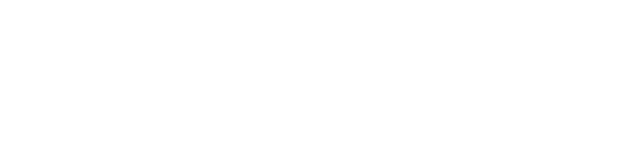
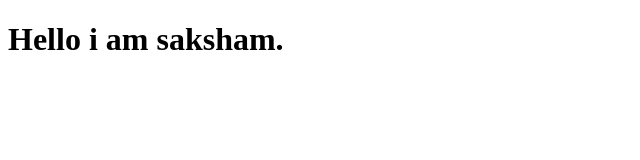
Before and after one commit to Vibrill306/SFM, a plain HTML site: page index.html in a window 1280 px wide. Shown: the whole page, without its empty margins (0-640 px from the left). Drawn offline with Linux system fonts and the light colour scheme.

Commit message:
saksham commit

```diff
--- a/index.html
+++ b/index.html
@@ -7,6 +7,6 @@
     <title>Document</title>
 </head>
 <body>
-
+    <h1>Hello i am saksham.</h1>
 </body>
 </html>
```
